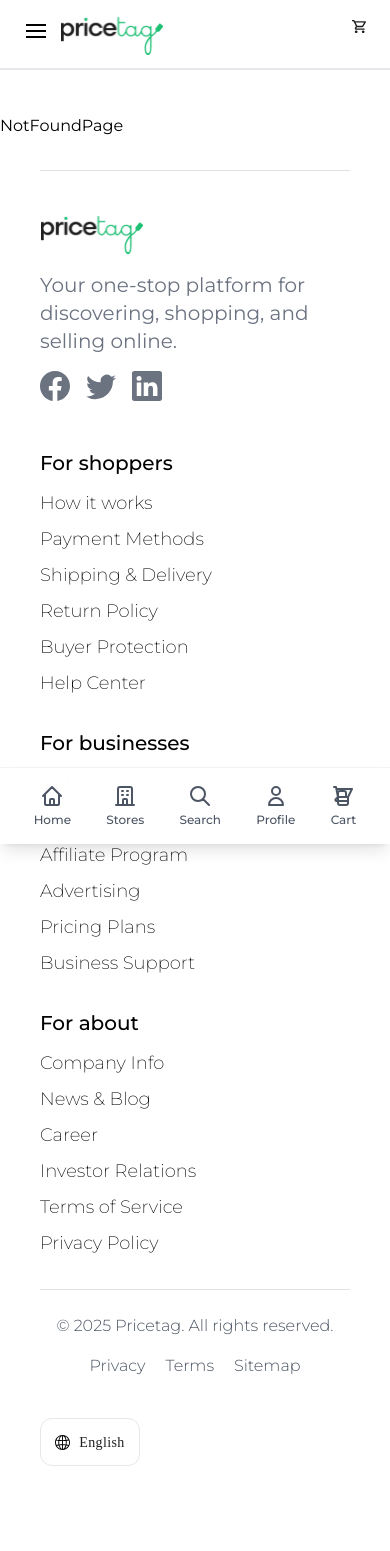
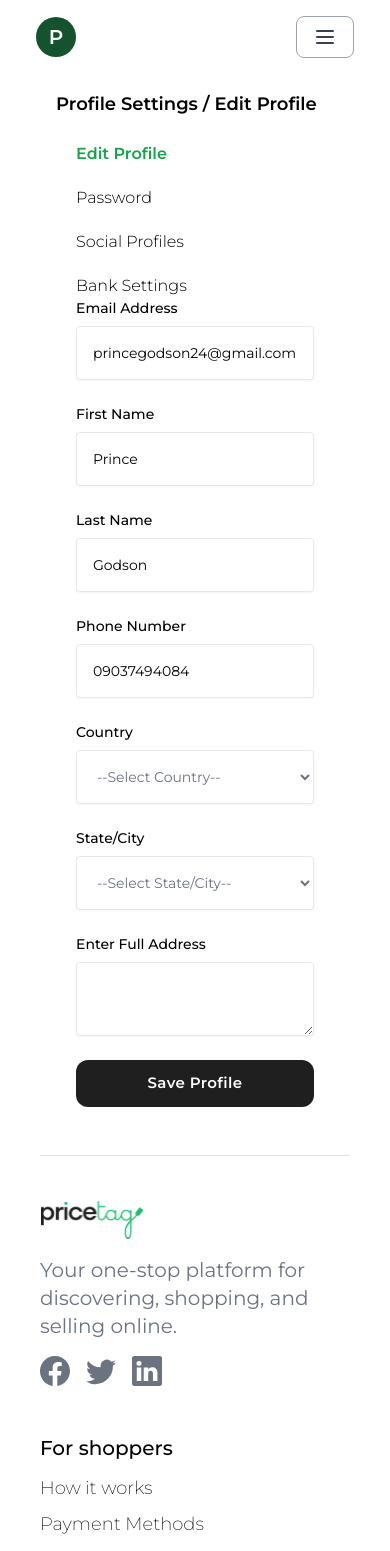
Before and after one commit to price-tag-tech/pricetag-frontend, a React (Create React App) app: page /user/profile in a window 390 px wide. Shown: the top 1551 px of the page. Before the commit the page ends 1482 px from the top, so only its background shows below. Built offline with nearby package versions, Linux system fonts and the light colour scheme.

Commit message:
Add profile management features: implement ProfilePage, PasswordEdit, SocialProfiles, and BankSettings components; update routing in App

```diff
--- a/src/App.tsx
+++ b/src/App.tsx
@@ -28,6 +28,11 @@ import OrdersAndPurchasesPage from './pages/dashboard/orders-and-purchases-page'
 import NotificationsPage from './pages/dashboard/notifications-page';
 import AffiliatePage from './pages/dashboard/affiliate';
 import AffiliateWithdrawalPage from './pages/dashboard/affiliate/affiliate-withdrawal-page';
+import ProfilePage from './pages/dashboard/profile';
+import PasswordEdit from './pages/dashboard/profile/password-edit';
+import ProfileLayout from './components/layout/dashboard/profile-layout';
+import SocialProfiles from './pages/dashboard/profile/social-profiles';
+import BankSettings from './pages/dashboard/profile/bank-settings';
 
 function App() {
   return (
@@ -62,6 +67,12 @@ function App() {
               <Route index element={<AffiliatePage />} />
               <Route path="withdraw" element={<AffiliateWithdrawalPage />} />
             </Route>
+            <Route path="profile" element={<ProfileLayout />}>
+              <Route index element={<ProfilePage />} />
+              <Route path="password" element={<PasswordEdit />} />
+              <Route path="social-profiles" element={<SocialProfiles />} />
+              <Route path="bank-settings" element={<BankSettings />} />
+            </Route>
           </Route>
         </Route>
 
--- /dev/null
+++ b/src/components/layout/dashboard/profile-layout.tsx
@@ -0,0 +1,40 @@
+import { Link, Outlet, useLocation } from 'react-router-dom'
+
+const ProfileLayout = () => {
+    const subnavs = [
+        { label: "Edit Profile", route: "/user/profile" },
+        { label: "Password", route: "/user/profile/password" },
+        { label: "Social Profiles", route: "/user/profile/social-profiles" },
+        { label: "Bank Settings", route: "/user/profile/bank-settings" }
+    ]
+
+    const { pathname } = useLocation()
+
+    return (
+        <div className='px-5 md:px-10'>
+            <h4 className='text-lg md:text-2xl font-semibold text-black'>
+                Profile Settings / Edit Profile
+            </h4>
+
+            <div className='mt-6 md:mt-12 flex flex-col md:flex-row px-5'>
+                <div className='w-full md:w-1/5 flex flex-col gap-y-5 text-md font-light font-montserrat'>
+                    {
+                        subnavs.map((nav => (
+                            <Link key={nav.route} to={nav.route} className={`${pathname === nav.route && "font-semibold text-brand-600"} hover:text-brand-600 transition-all duration-300 ease-in-out`}>
+                                {nav.label}
+                            </Link>
+                        )))
+                    }
+                </div>
+
+                <div className='w-full md:w-4/5'>
+                    <div className='w-full md:w-4/5'>
+                        <Outlet />
+                    </div>
+                </div>
+            </div>
+        </div>
+    )
+}
+
+export default ProfileLayout
--- /dev/null
+++ b/src/pages/dashboard/profile/bank-settings.tsx
@@ -0,0 +1,35 @@
+import React from 'react'
+import Label from '../../../components/ui/form/label'
+import Input from '../../../components/ui/form/input'
+import Button from '../../../components/common/Button'
+import Select from '../../../components/ui/form/select'
+
+const BankSettings = () => {
+    return (
+        <div className='w-full md:w-1/2 flex flex-col gap-y-6'>
+            <div className='flex flex-col gap-y-2'>
+                <Label title='Bank' />
+                <Select default='--Select Bank--' />
+            </div>
+            <div className='flex flex-col gap-y-2'>
+                <Label title='Account Number' />
+                <Input type="tel" />
+            </div>
+            <div className='flex flex-col gap-y-2'>
+                <Label title='Account Name' />
+                <Input type="text" />
+            </div>
+            <div className='flex flex-col gap-y-2'>
+                <Label title='Account Type' />
+                <Select default='--Select Account Type--' />
+            </div>
+            <div>
+                <Button variant='secondary' className='w-full font-montserrat'>
+                    Save Bank Details
+                </Button>
+            </div>
+        </div>
+    )
+}
+
+export default BankSettings
--- /dev/null
+++ b/src/pages/dashboard/profile/index.tsx
@@ -0,0 +1,48 @@
+import Label from '../../../components/ui/form/label'
+import Input from '../../../components/ui/form/input'
+import Select from '../../../components/ui/form/select'
+import Textarea from '../../../components/ui/form/textarea'
+import Button from '../../../components/common/Button'
+
+const ProfilePage = () => {
+
+    return (
+            <div className='w-full md:w-1/2 flex flex-col gap-y-6'>
+                <div className='flex flex-col gap-y-2'>
+                    <Label title='Email Address' />
+                    <Input type='email' value="princegodson24@gmail.com" />
+                </div>
+                <div className='flex flex-col gap-y-2'>
+                    <Label title='First Name' />
+                    <Input type="text" value="Prince" />
+                </div>
+                <div className='flex flex-col gap-y-2'>
+                    <Label title='Last Name' />
+                    <Input type="text" value="Godson" />
+                </div>
+                <div className='flex flex-col gap-y-2'>
+                    <Label title="Phone Number" />
+                    <Input type='text' value='09037494084' />
+                </div>
+                <div className='flex flex-col gap-y-2'>
+                    <Label title='Country' />
+                    <Select default='--Select Country--' />
+                </div>
+                <div className='flex flex-col gap-y-2'>
+                    <Label title="State/City" />
+                    <Select default='--Select State/City--' />
+                </div>
+                <div className='flex flex-col gap-y-2'>
+                    <Label title='Enter Full Address' />
+                    <Textarea value='' />
+                </div>
+                <div>
+                    <Button variant='secondary' className='w-full font-montserrat'>
+                        Save Profile
+                    </Button>
+                </div>
+            </div>
+    )
+}
+
+export default ProfilePage
--- /dev/null
+++ b/src/pages/dashboard/profile/password-edit.tsx
@@ -0,0 +1,26 @@
+import React from 'react'
+import Label from '../../../components/ui/form/label'
+import Input from '../../../components/ui/form/input'
+import Button from '../../../components/common/Button'
+
+const PasswordEdit = () => {
+    return (
+        <div className='w-full md:w-1/2 flex flex-col gap-y-6'>
+            <div className='flex flex-col gap-y-2'>
+                <Label title='Old Password' />
+                <Input type='password' />
+            </div>
+            <div className='flex flex-col gap-y-2'>
+                <Label title='New Password' />
+                <Input type="password" />
+            </div>
+            <div>
+                <Button variant='secondary' className='w-full font-montserrat'>
+                    Change
+                </Button>
+            </div>
+        </div>
+    )
+}
+
+export default PasswordEdit
--- /dev/null
+++ b/src/pages/dashboard/profile/social-profiles.tsx
@@ -0,0 +1,34 @@
+import React from 'react'
+import Label from '../../../components/ui/form/label'
+import Input from '../../../components/ui/form/input'
+import Button from '../../../components/common/Button'
+
+const SocialProfiles = () => {
+    return (
+        <div className='w-full md:w-1/2 flex flex-col gap-y-6'>
+            <div className='flex flex-col gap-y-2'>
+                <Label title='Facebook' />
+                <Input type='text' />
+            </div>
+            <div className='flex flex-col gap-y-2'>
+                <Label title='Instagram' />
+                <Input type="text" />
+            </div>
+            <div className='flex flex-col gap-y-2'>
+                <Label title='Twitter' />
+                <Input type="text" />
+            </div>
+            <div className='flex flex-col gap-y-2'>
+                <Label title='Website' />
+                <Input type="text" />
+            </div>
+            <div>
+                <Button variant='secondary' className='w-full font-montserrat'>
+                    Update Social Profile
+                </Button>
+            </div>
+        </div>
+    )
+}
+
+export default SocialProfiles
```
